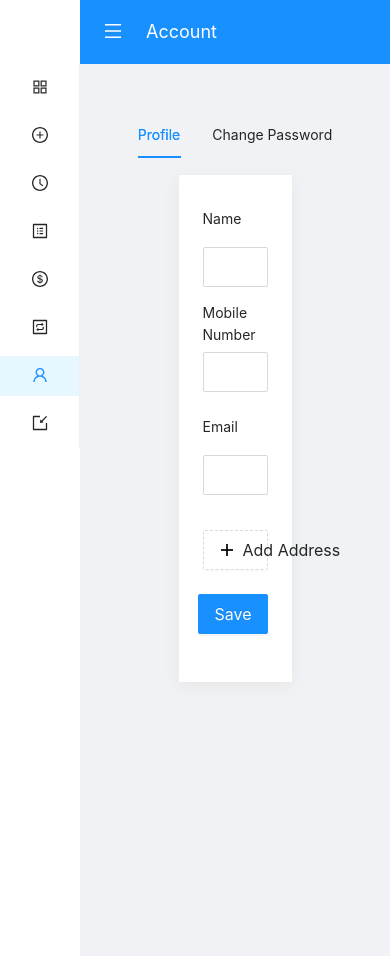
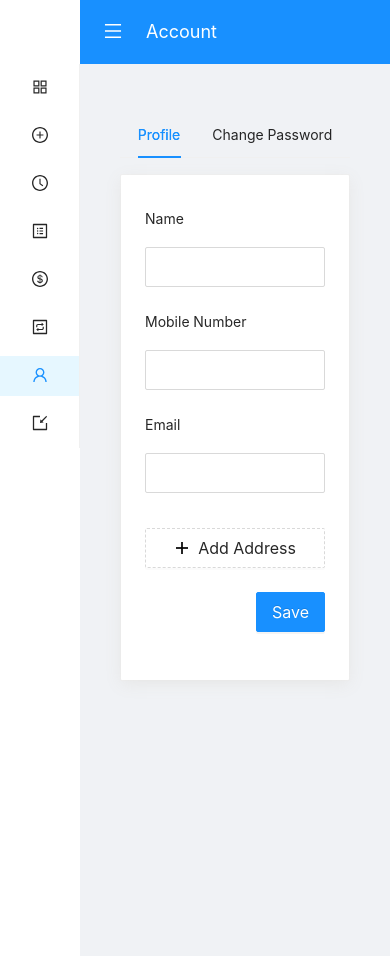
Before and after one commit to zulnabil/antd-ts, a React (Create React App) app: page /account in a window 390 px wide. Built offline with nearby package versions, Linux system fonts and the light colour scheme.

Commit message:
fix: breakpoint width col at account page

```diff
--- a/src/pages/Account.tsx
+++ b/src/pages/Account.tsx
@@ -1,73 +1,50 @@
 import React from 'react'
-import { Row, Col, Card, Button, Form, Input, Space, Tabs } from "antd"
-import { EyeInvisibleOutlined, EyeTwoTone,  MinusCircleOutlined, PlusOutlined } from '@ant-design/icons';
+import { Row, Col, Card, Button, Form, Input, Space, Tabs } from 'antd'
+import { EyeInvisibleOutlined, EyeTwoTone, MinusCircleOutlined, PlusOutlined } from '@ant-design/icons'
 
-
-const { TabPane } = Tabs;
+const { TabPane } = Tabs
 
 const Account: React.FC = () => {
-
   const [form] = Form.useForm()
 
   return (
     <Tabs defaultActiveKey="1" centered>
-
       <TabPane tab="Profile" key="1">
         <section className="app-section">
           <Row justify="center">
-
-            <Col xl={6} lg={12} md={12} xs={12}>
-              <Card >
-                <Form
-                  form={form}
-                  layout="vertical"
-                  size="large">
-
-                  <Form.Item
-                    label="Name"
-                    style={{ marginBottom: 15 }}
-                  >
+            <Col xl={8} lg={10} md={14} sm={18} xs={24}>
+              <Card>
+                <Form form={form} layout="vertical" size="large">
+                  <Form.Item label="Name" style={{ marginBottom: 15 }}>
                     <Input.Group compact>
                       <Form.Item
-                        name={"from-country"}
-                        rules={[
-                          { required: true, message: "Name is required" },
-                        ]}
-                        style={{ margin: 0, width: "100%" }}
+                        name={'from-country'}
+                        rules={[{ required: true, message: 'Name is required' }]}
+                        style={{ margin: 0, width: '100%' }}
                       >
                         <Input type="text" />
                       </Form.Item>
                     </Input.Group>
                   </Form.Item>
 
-                  <Form.Item
-                    label="Mobile Number"
-                    style={{ marginBottom: 15 }}
-                  >
+                  <Form.Item label="Mobile Number" style={{ marginBottom: 15 }}>
                     <Input.Group compact>
                       <Form.Item
-                        name={"to-country"}
-                        rules={[
-                          { required: true, message: "Mobile number is required" },
-                        ]}
-                        style={{ margin: 0, width: "100%" }}
+                        name={'to-country'}
+                        rules={[{ required: true, message: 'Mobile number is required' }]}
+                        style={{ margin: 0, width: '100%' }}
                       >
                         <Input type="number" />
                       </Form.Item>
                     </Input.Group>
                   </Form.Item>
 
-                  <Form.Item
-                    label="Email"
-                    style={{ marginBottom: 35 }}
-                  >
+                  <Form.Item label="Email" style={{ marginBottom: 35 }}>
                     <Input.Group compact>
                       <Form.Item
-                        name={"to-country"}
-                        rules={[
-                          { required: true, message: "Email is required" },
-                        ]}
-                        style={{ margin: 0, width: "100%" }}
+                        name={'to-country'}
+                        rules={[{ required: true, message: 'Email is required' }]}
+                        style={{ margin: 0, width: '100%' }}
                       >
                         <Input type="email" />
                       </Form.Item>
@@ -77,20 +54,20 @@ const Account: React.FC = () => {
                   <Form.List name="address">
                     {(fields, { add, remove }) => (
                       <>
-                        {fields.map(field => (
-                          <Space
-                            key={field.key}
-                            style={{ display: 'flex', marginBottom: 8}}
-                            align="baseline">
+                        {fields.map((field) => (
+                          <Space key={field.key} style={{ display: 'flex', marginBottom: 8 }} align="baseline">
                             <Form.Item
-                              {...field }
+                              {...field}
                               name={[field.name, 'address']}
                               fieldKey={[field.fieldKey, 'address']}
                               rules={[{ required: true, message: 'Missing first name' }]}
                             >
-                              <Input placeholder="Address" style={{ width: '170%'}} />
+                              <Input placeholder="Address" style={{ width: '170%' }} />
                             </Form.Item>
-                            <MinusCircleOutlined style={{width: 160, textAlign:"end"}} onClick={() => remove(field.name) } />
+                            <MinusCircleOutlined
+                              style={{ width: 160, textAlign: 'end' }}
+                              onClick={() => remove(field.name)}
+                            />
                           </Space>
                         ))}
                         <Form.Item>
@@ -104,10 +81,11 @@ const Account: React.FC = () => {
 
                   <Row justify="end">
                     <Form.Item>
-                      <Button type="primary" htmlType="submit">Save</Button>
+                      <Button type="primary" htmlType="submit">
+                        Save
+                      </Button>
                     </Form.Item>
                   </Row>
-
                 </Form>
               </Card>
             </Col>
@@ -116,48 +94,27 @@ const Account: React.FC = () => {
       </TabPane>
 
       <TabPane tab="Change Password" key="2">
-
-      <section className="app-section">
+        <section className="app-section">
           <Row justify="center">
-
-            <Col xl={6} lg={12} md={12} xs={12}>
-              <Card >
-                <Form
-                  form={form}
-                  layout="vertical"
-                  size="large">
-
-                  <Form.Item
-                    label="Current Password"
-                    style={{ marginBottom: 15 }}
-                  >
+            <Col xl={8} lg={10} md={14} sm={18} xs={24}>
+              <Card>
+                <Form form={form} layout="vertical" size="large">
+                  <Form.Item label="Current Password" style={{ marginBottom: 15 }}>
                     <Input.Group compact>
-                      <Form.Item
-                        style={{ margin: 0, width: "100%" }}
-                      >
+                      <Form.Item style={{ margin: 0, width: '100%' }}>
                         <Input.Password
-                          iconRender={visible => (visible ? <EyeTwoTone /> : <EyeInvisibleOutlined />)}
+                          iconRender={(visible) => (visible ? <EyeTwoTone /> : <EyeInvisibleOutlined />)}
                         />
                       </Form.Item>
                     </Input.Group>
                   </Form.Item>
 
-                  <Form.Item
-                    label="New Password"
-                    style={{ marginBottom: 15 }}
-                  >
-                    <Input.Password
-                      iconRender={visible => (visible ? <EyeTwoTone /> : <EyeInvisibleOutlined />)}
-                    />
+                  <Form.Item label="New Password" style={{ marginBottom: 15 }}>
+                    <Input.Password iconRender={(visible) => (visible ? <EyeTwoTone /> : <EyeInvisibleOutlined />)} />
                   </Form.Item>
 
-                  <Form.Item
-                    label="Confirm Password"
-                    style={{ marginBottom: 15 }}
-                  >
-                    <Input.Password
-                      iconRender={visible => (visible ? <EyeTwoTone /> : <EyeInvisibleOutlined />)}
-                    />
+                  <Form.Item label="Confirm Password" style={{ marginBottom: 15 }}>
+                    <Input.Password iconRender={(visible) => (visible ? <EyeTwoTone /> : <EyeInvisibleOutlined />)} />
                   </Form.Item>
 
                   <Row justify="end">
@@ -165,15 +122,12 @@ const Account: React.FC = () => {
                       <Button type="primary">Save</Button>
                     </Form.Item>
                   </Row>
-
                 </Form>
               </Card>
             </Col>
           </Row>
         </section>
-
       </TabPane>
-
     </Tabs>
   )
 }
```
